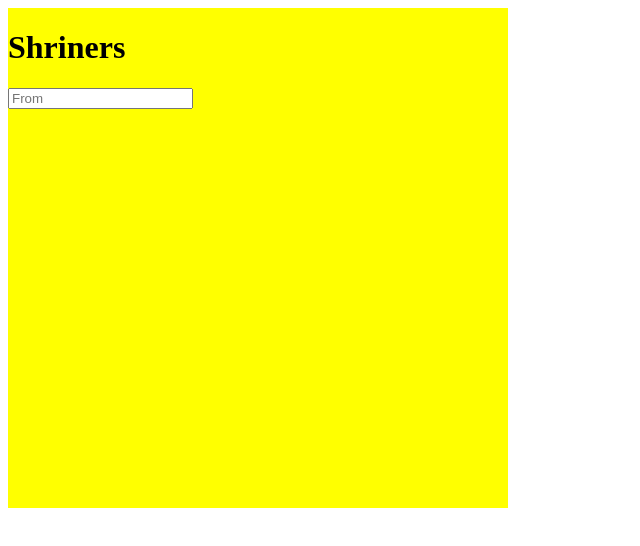
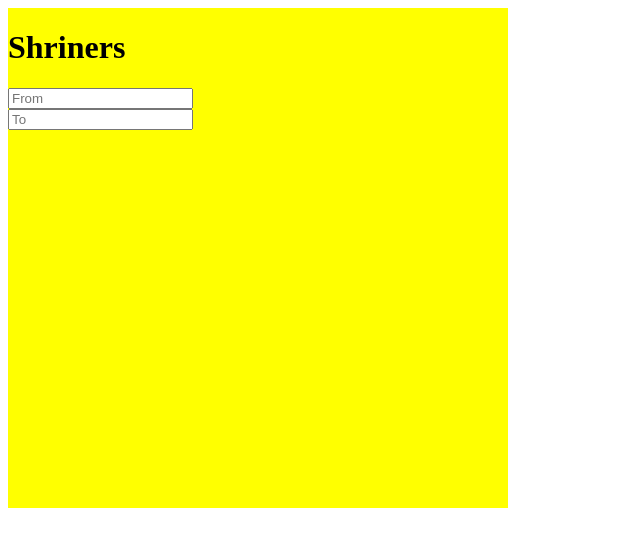
Before and after one commit to Bharwcb/Electron-app, an Electron app: page views/index.html in a window 800 px wide. Shown: the whole page, without its empty margins (0-640 px from the left). Drawn offline with nearby package versions, Linux system fonts and the light colour scheme.

Commit message:
to cal added

```diff
--- a/views/index.html
+++ b/views/index.html
@@ -20,9 +20,11 @@
 			<div class='test-cal'>
 				<input class="flatpickr" type="text" placeholder="From">
 			</div>
+			<div class='test-cal'>
+				<input class="flatpickr" type="text" placeholder="To">
+			</div>
 
 		</div>
-
 		<script src="../button.js"></script>
 	</body>
 </html>
```
